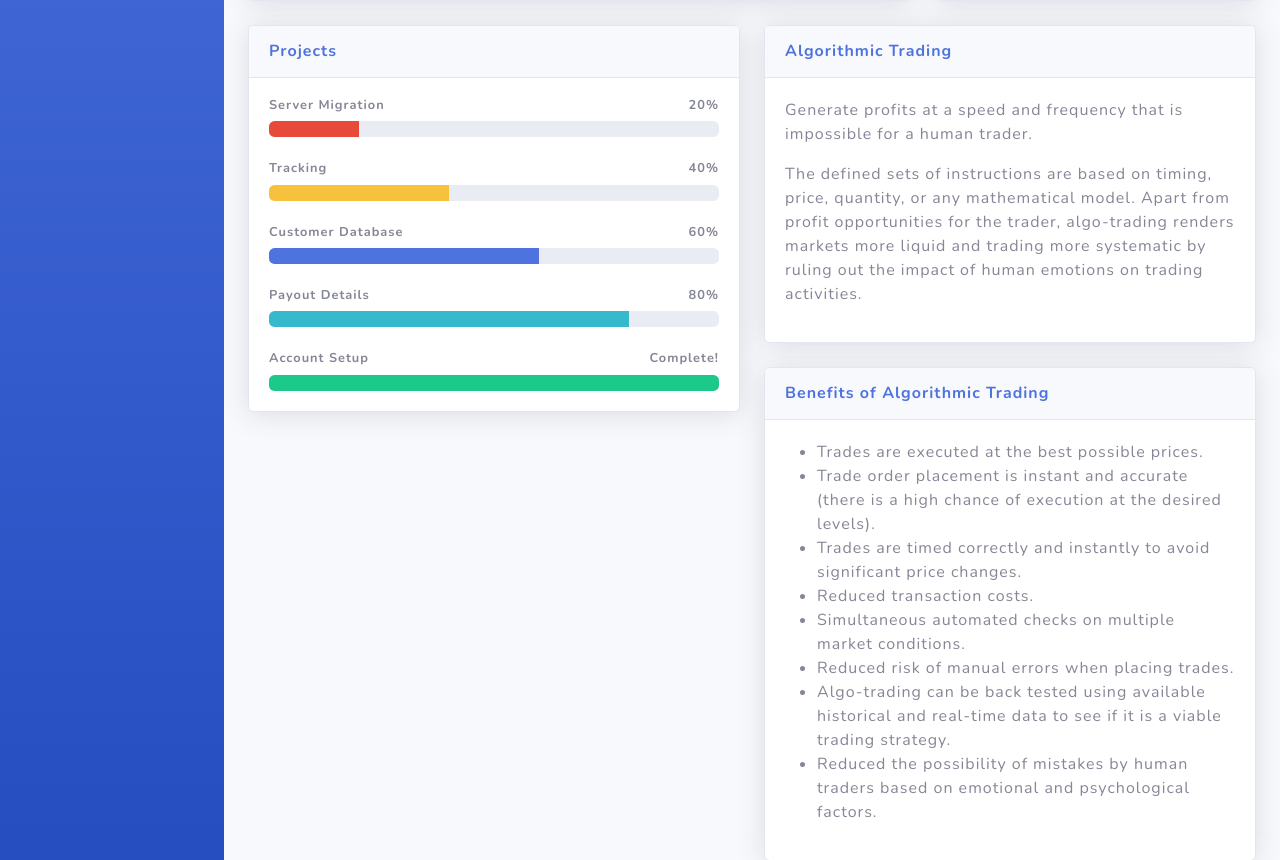
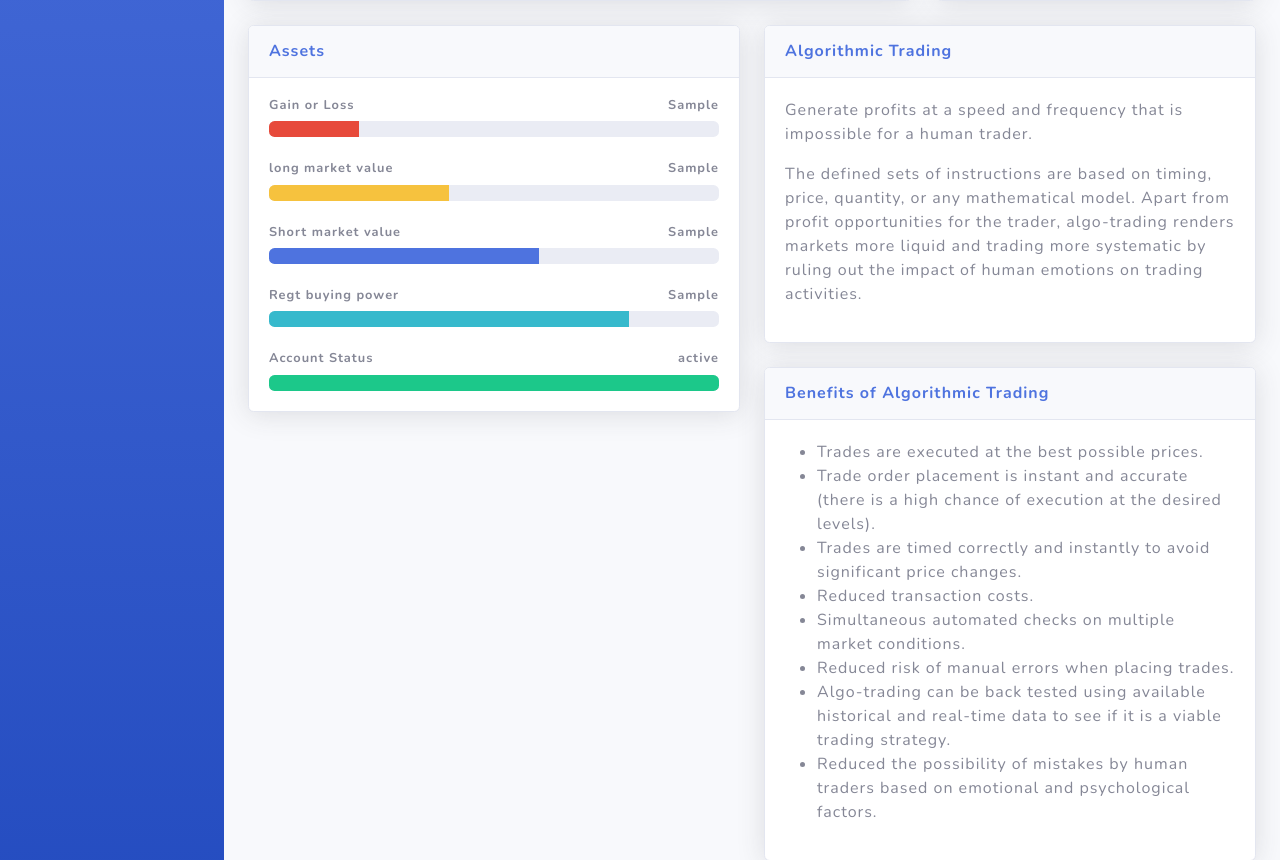
Before and after one commit to Algo-messiahs/Algobot-UI, a Django app: template algobot/templates/registration/dashboard/dashboard.html in a window 1280 px wide. Shown: the part 692-1552 px from the top of the page. Run offline with Django 3.2, Linux system fonts and the light colour scheme; the template is opened without the code that fills it: most values are stand-ins (such as "Sample title", 1, 10 or a date in 2020); some libraries are stand-ins or nearby versions.

Commit message:
change the contents of the Dashboard

```diff
--- a/algobot/templates/registration/dashboard/projects.html
+++ b/algobot/templates/registration/dashboard/projects.html
@@ -1,34 +1,35 @@
 <div class="card shadow mb-4">
     <div class="card-header py-3">
-        <h6 class="m-0 font-weight-bold text-primary">Projects</h6>
+        <h6 class="m-0 font-weight-bold text-primary">Assets</h6>
     </div>
     <div class="card-body">
-        <h4 class="small font-weight-bold">Server Migration <span
-                class="float-right">20%</span></h4>
+        <h4 class="small font-weight-bold">Gain or Loss <span
+                class="float-right">{{gain_loss }}</span></h4>
         <div class="progress mb-4">
             <div class="progress-bar bg-danger" role="progressbar" style="width: 20%"
                 aria-valuenow="20" aria-valuemin="0" aria-valuemax="100"></div>
         </div>
-        <h4 class="small font-weight-bold">Tracking <span
-                class="float-right">40%</span></h4>
+        <h4 class="small font-weight-bold">long market value <span
+
+                class="float-right">{{ long_market_value }}</span></h4>
         <div class="progress mb-4">
             <div class="progress-bar bg-warning" role="progressbar" style="width: 40%"
                 aria-valuenow="40" aria-valuemin="0" aria-valuemax="100"></div>
         </div>
-        <h4 class="small font-weight-bold">Customer Database <span
-                class="float-right">60%</span></h4>
+        <h4 class="small font-weight-bold">Short market value <span
+                class="float-right">{{ short_market_value }}</span></h4>
         <div class="progress mb-4">
             <div class="progress-bar" role="progressbar" style="width: 60%"
                 aria-valuenow="60" aria-valuemin="0" aria-valuemax="100"></div>
         </div>
-        <h4 class="small font-weight-bold">Payout Details <span
-                class="float-right">80%</span></h4>
+        <h4 class="small font-weight-bold">Regt buying power<span
+                class="float-right">{{ regt_buying_power }}</span></h4>
         <div class="progress mb-4">
             <div class="progress-bar bg-info" role="progressbar" style="width: 80%"
                 aria-valuenow="80" aria-valuemin="0" aria-valuemax="100"></div>
         </div>
-        <h4 class="small font-weight-bold">Account Setup <span
-                class="float-right">Complete!</span></h4>
+        <h4 class="small font-weight-bold">Account Status<span
+              class ="float-right">{{ account_status }}</span></h4>
         <div class="progress">
             <div class="progress-bar bg-success" role="progressbar" style="width: 100%"
                 aria-valuenow="100" aria-valuemin="0" aria-valuemax="100"></div>
--- a/algobot/views.py
+++ b/algobot/views.py
@@ -23,7 +23,11 @@ def dashboard(request):
                'user_name': request.user.username,
                'gain_loss': round(tradeSession.show_gain_loss(), 2),
                'currency': account.currency,
-               'portfolio_value': account.portfolio_value
+               'portfolio_value': account.portfolio_value,
+               'long_market_value': account.long_market_value,
+               'short_market_value':account.short_market_value,
+                'regt_buying_power': account.regt_buying_power
+
  }
     return render(request, "registration/dashboard/dashboard.html", context)
 
```
